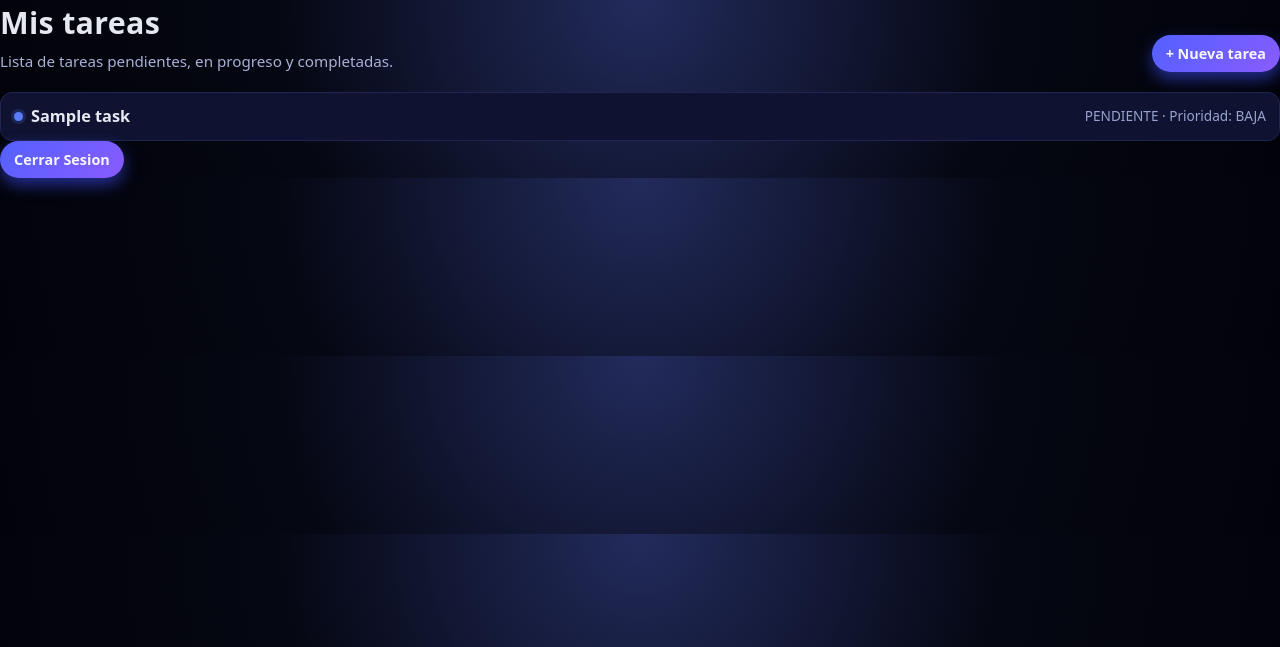
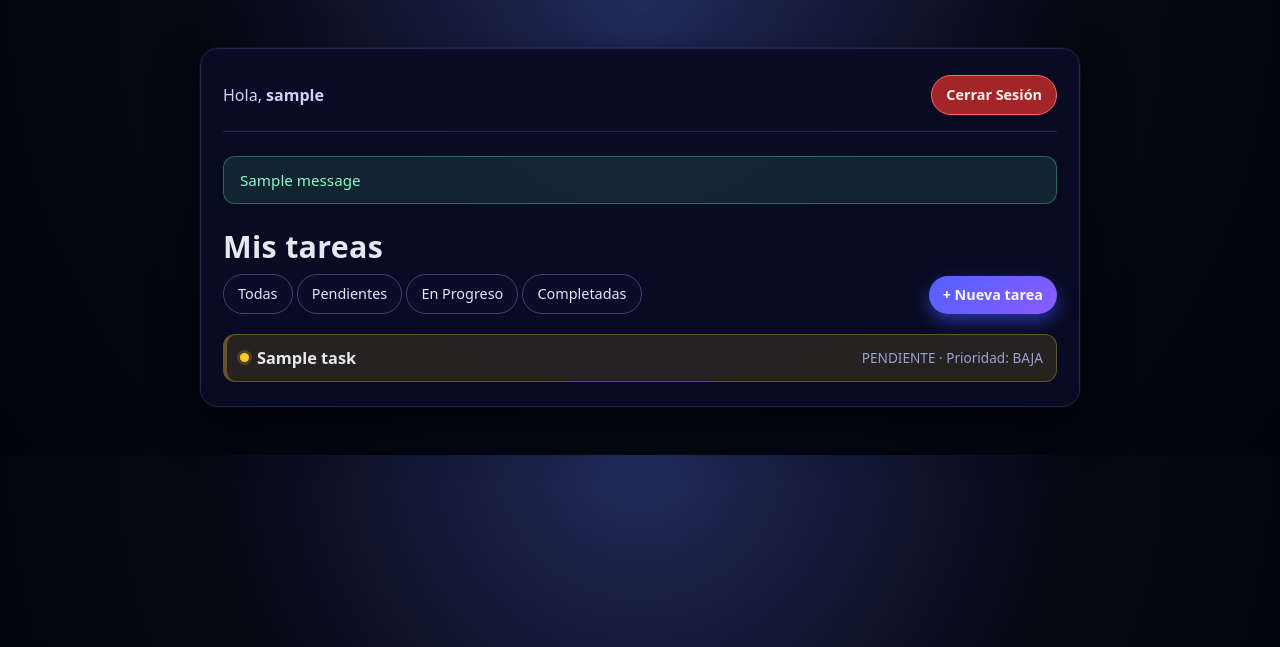
Before and after one commit to GiovA07/To-Do-List, a Django app: page /tasks/inicio/ in a window 1280 px wide. Shown: the top 647 px of the page. Run offline with Django 5.2, Linux system fonts and the light colour scheme; a user stored in the database is signed in; tables that the repository leaves empty hold one stand-in row (values such as "Sample post"); one stand-in notice (Sample message) is shown.

Commit message:
algunos cambios

```diff
--- a/todo_app/tasks/static/tasks/style.css
+++ b/todo_app/tasks/static/tasks/style.css
@@ -105,6 +105,46 @@ body {
   border-color: #3a46a8;
   background: #131842;
   box-shadow: 0 8px 18px rgba(0, 0, 0, 0.45);
+}
+
+/* =========================================
+   COLORES POR ESTADO
+========================================= */
+/* 1. PENDIENTE (P) */
+.task-item.state-P {
+  background: rgba(255, 202, 40, 0.12);
+  border-left: 4px solid #ffca28;
+  border-color: rgba(255, 202, 40, 0.3);
+}
+.task-item.state-P .task-link::before {
+  background: #ffca28;
+  box-shadow: 0 0 0 3px rgba(255, 202, 40, 0.18);
+}
+
+/* 2. EN PROGRESO (E)*/
+.task-item.state-E {
+  background: rgba(91, 124, 250, 0.12);
+  border-left: 4px solid #5b7cfa;
+  border-color: rgba(91, 124, 250, 0.3);
+}
+.task-item.state-E .task-link::before {
+  background: #5b7cfa;
+  box-shadow: 0 0 0 3px rgba(91, 124, 250, 0.18);
+}
+
+/* 3. COMPLETADA (C)  */
+.task-item.state-C {
+  background: rgba(86, 217, 163, 0.12);
+  border-left: 4px solid #56d9a3;
+  border-color: rgba(86, 217, 163, 0.3);
+}
+.task-item.state-C .task-link::before {
+  background: #56d9a3;
+  box-shadow: 0 0 0 3px rgba(86, 217, 163, 0.18);
+}
+.task-item.state-C .task-link {
+  text-decoration: line-through;
+  color: #6a719c;
 }
 
 .task-link {
@@ -363,3 +403,43 @@ body {
   transform: translateY(0);
   box-shadow: 0 4px 10px rgba(0, 0, 0, 0.55);
 }
+
+.top-navbar {
+  display: flex;
+  justify-content: space-between;
+  align-items: center;
+  padding-bottom: 16px;
+  margin-bottom: 24px;
+  border-bottom: 1px solid #232850;
+}
+
+.user-greeting {
+  color: #cfd4ff;
+  font-size: 1rem;
+}
+
+.alerta {
+  padding: 12px 16px;
+  margin-bottom: 20px;
+  border-radius: 12px;
+  font-size: 0.95rem;
+  font-weight: 500;
+}
+
+.alerta-success {
+  background: rgba(86, 217, 164, 0.12);
+  color: #8cf7c9;
+  border: 1px solid rgba(86, 217, 164, 0.4);
+}
+
+.alerta-warning {
+  background: rgba(255, 201, 87, 0.12);
+  color: #ffdf9a;
+  border: 1px solid rgba(255, 201, 87, 0.4);
+}
+
+.alerta-error {
+  background: rgba(255, 102, 102, 0.12);
+  color: #ffb3b3;
+  border: 1px solid rgba(255, 102, 102, 0.4);
+}
--- /dev/null
+++ b/todo_app/tasks/templates/tasks/base.html
@@ -0,0 +1,35 @@
+{% load static %}
+<!DOCTYPE html>
+<html lang="es">
+<head>
+    <meta charset="UTF-8">
+    <meta name="viewport" content="width=device-width, initial-scale=1.0">
+    <title>{% block title %}App de Tareas{% endblock %}</title>
+    <link rel="stylesheet" href="{% static 'tasks/style.css' %}">
+</head>
+<body>
+    <main class="container {% block main_class %}{% endblock %}">
+
+        {% if user.is_authenticated %}
+        <nav class="top-navbar">
+            <span class="user-greeting">Hola, <strong>{{ user.username }}</strong></span>
+            <a href="{% url 'tasks:logout' %}" class="btn-danger">Cerrar Sesión</a>
+        </nav>
+        {% endif %}
+
+        {% if messages %}
+            <div class="mensajes-contenedor">
+                {% for message in messages %}
+                    <div class="alerta alerta-{{ message.tags }}">
+                        {{ message }}
+                    </div>
+                {% endfor %}
+            </div>
+        {% endif %}
+
+        {% block content %}
+        {% endblock %}
+
+    </main>
+</body>
+</html>
--- a/todo_app/tasks/templates/tasks/index.html
+++ b/todo_app/tasks/templates/tasks/index.html
@@ -13,7 +13,7 @@
             <div>
                 <h1 class="title">Bienvenido</h1>
                 <p class="subtitle">
-                    En esta página podrás administrar las tareas de tu día a día.
+                    En esta pagina podras administrar tus tareas del dia a dia.
                 </p>
             </div>
         </header>
@@ -21,13 +21,13 @@
         <ul class="index-actions">
             <li>
                 <a class="btn-primary" href="{% url 'tasks:login' %}">
-                    Iniciar sesión
+                    Iniciar Sesion
                 </a>
 
             </li>
             <li>
                 <a class="btn-secondary" href="{% url 'tasks:register' %}">
-                    Registrarte
+                    Registrarse
                 </a>
             </li>
         </ul>
--- a/todo_app/tasks/templates/tasks/login.html
+++ b/todo_app/tasks/templates/tasks/login.html
@@ -10,8 +10,8 @@
     <main class="container">
         <header class="header">
             <div>
-                <h1 class="title">Iniciar sesión</h1>
-                <p class="subtitle">Accedé a tus tareas.</p>
+                <h1 class="title">Iniciar Sesion</h1>
+                <p class="subtitle">Accede a tus Tareas.</p>
             </div>
         </header>
 
@@ -19,7 +19,7 @@
             {% csrf_token %}
             {{ form.as_p }}
 
-            <button type="submit" class="btn-primary">Entrar</button>
+            <button type="submit" class="btn-primary">Ingresar</button>
         </form>
     </main>
 </body>
--- a/todo_app/tasks/templates/tasks/main.html
+++ b/todo_app/tasks/templates/tasks/main.html
@@ -1,26 +1,21 @@
-<!DOCTYPE html>
-<html lang="en">
-<head>
-    {% load static %}
-    <meta charset="UTF-8">
-    <meta name="viewport" content="width=device-width, initial-scale=1.0">
-    <title>Mis Tareas</title>
-    <link rel="stylesheet" href="{% static 'tasks/style.css' %}">
-
-</head>
-<body>
-    <main class="conteiner">
+{% extends 'tasks/base.html' %}
+{% block content %}
     <header class="header">
         <div>
             <h1 class="title">Mis tareas</h1>
-                <p class="subtitle">Lista de tareas pendientes, en progreso y completadas.</p>
+            <div class="filtros">
+                <a href="?" class="btn-secondary">Todas</a>
+                <a href="?estado=P" class="btn-secondary">Pendientes</a>
+                <a href="?estado=E" class="btn-secondary">En Progreso</a>
+                <a href="?estado=C" class="btn-secondary">Completadas</a>
             </div>
-            <a href="{% url 'tasks:add'%}" class="btn-primary">+ Nueva tarea</a>
+        </div>
+        <a href="{% url 'tasks:add' %}" class="btn-primary">+ Nueva tarea</a>
     </header>
     <ul class="task-list">
         {% if latest_tasks_list %}
             {% for task in latest_tasks_list %}
-                <li class="task-item">
+                <li class="task-item state-{{task.state}}">
                     <a class="task-link" href="{% url 'tasks:detail' task.id %}">
                         {{task.title}}
                     </a>
@@ -29,13 +24,8 @@
                     </span>
                 </li>
             {% endfor %}
-
         {% else %}
             <p class="empty">No hay tareas disponibles. Creá tu primera tarea para empezar...</p>
         {% endif %}
     </ul>
-        <a href="{% url 'tasks:logout'%}" class="btn-primary">Cerrar Sesion</a>
-
-    </main>
-</body>
-</html>
+{% endblock %}
--- a/todo_app/tasks/views.py
+++ b/todo_app/tasks/views.py
@@ -4,13 +4,10 @@ from .forms import TaskForm, LoginForm, RegisterForm
 from django.contrib.auth import authenticate, login, logout
 from django.contrib.auth.models import User
 from django.contrib.auth.decorators import login_required
-
+from django.contrib import messages
 
 
 # Create your views here.
-
-
-
 # index: pagina de bienvenida
 def index(request):
     if request.user.is_authenticated:
@@ -20,23 +17,24 @@ def index(request):
 # main: lista de tareas
 @login_required
 def main(request):
-    latest_tasks_list = (Task.objects
-                        .filter(user=request.user)
-                        .order_by("-created_at")[:5]
-                        )
-    context = {"latest_tasks_list": latest_tasks_list}
+    state = request.GET.get("estado")
+    tasks = Task.objects.filter(user=request.user)
+    if state:
+        tasks = tasks.filter(state = state)
+
+    context = {"latest_tasks_list": tasks}
     return render(request, "tasks/main.html", context)
 
 # detalle de una tarea
 @login_required
 def detail(request, task_id):
-    task = get_object_or_404(Task, pk=task_id)
+    task = get_object_or_404(Task, pk=task_id, user=request.user)
     return render(request, "tasks/detail.html", {"task": task})
 
 # edit: pagina para editar las tareas
 @login_required
 def edit_task(request, task_id):
-    task = get_object_or_404(Task, pk=task_id)
+    task = get_object_or_404(Task, pk=task_id, user=request.user)
 
     if request.method == "POST":
         form = TaskForm(request.POST, instance=task)
@@ -58,7 +56,10 @@ def add_task(request):
         if form.is_valid():
             task = form.save(commit=False)
             task.user = request.user
-            form.save()
+            task.save()
+
+            msg = "La tarea '" + task.title + "' se agrego correctamente!."
+            messages.success(request, msg)
             return redirect("tasks:main")
 
     else:
@@ -68,8 +69,10 @@ def add_task(request):
 
 @login_required
 def delete_task(request, task_id):
-    task = get_object_or_404(Task, pk=task_id)
+    task = get_object_or_404(Task, pk=task_id, user=request.user)
     task.delete()
+    msg = "La tarea '" + task.title + "' fue eliminada."
+    messages.warning(request, msg)
     return redirect("tasks:main")
 
 
```
Also changed, not shown: todo_app/tasks/forms.py (+7 -7 lines), todo_app/tasks/templates/tasks/add_task.html (+7 -14 lines), todo_app/tasks/templates/tasks/detail.html (+5 -20 lines), todo_app/tasks/templates/tasks/edit.html (+7 -14 lines). Lines whose indentation alone changed are shown as unchanged.
